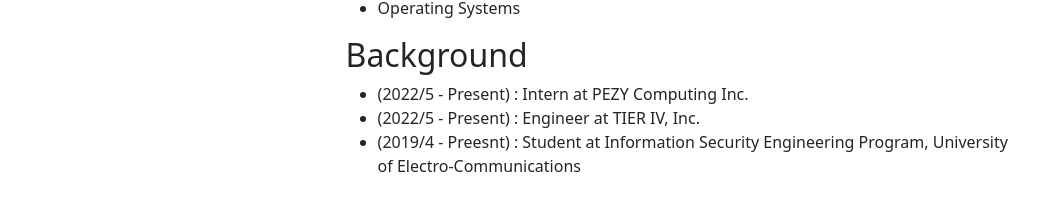
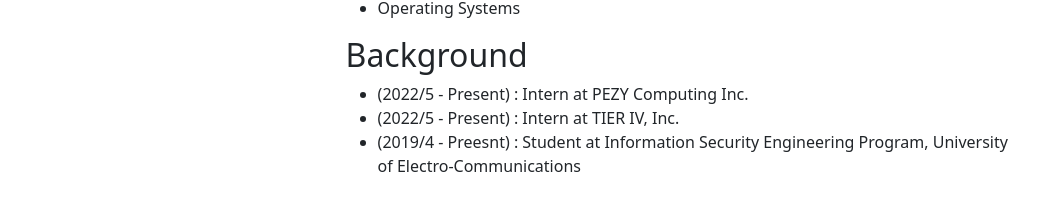
Before and after one commit to Cra2yPierr0t/Cra2yPierr0t.github.io, a Jekyll site: the page built from about.md, in a window 1280 px wide. Shown: the part 401-612 px from the top of the page, without its empty margins (0-1058 px from the left). Built offline with Jekyll 4.4.1, drawn with Linux system fonts in a browser that asks for light colours.

Commit message:
fix abou

```diff
--- a/about.md
+++ b/about.md
@@ -19,5 +19,5 @@
 
 ## Background
 - (2022/5 - Present) : Intern at PEZY Computing Inc.
-- (2022/5 - Present) : Engineer at TIER IV, Inc.
+- (2022/5 - Present) : Intern at TIER IV, Inc.
 - (2019/4 - Preesnt) : Student at Information Security Engineering Program, University of Electro-Communications
```
